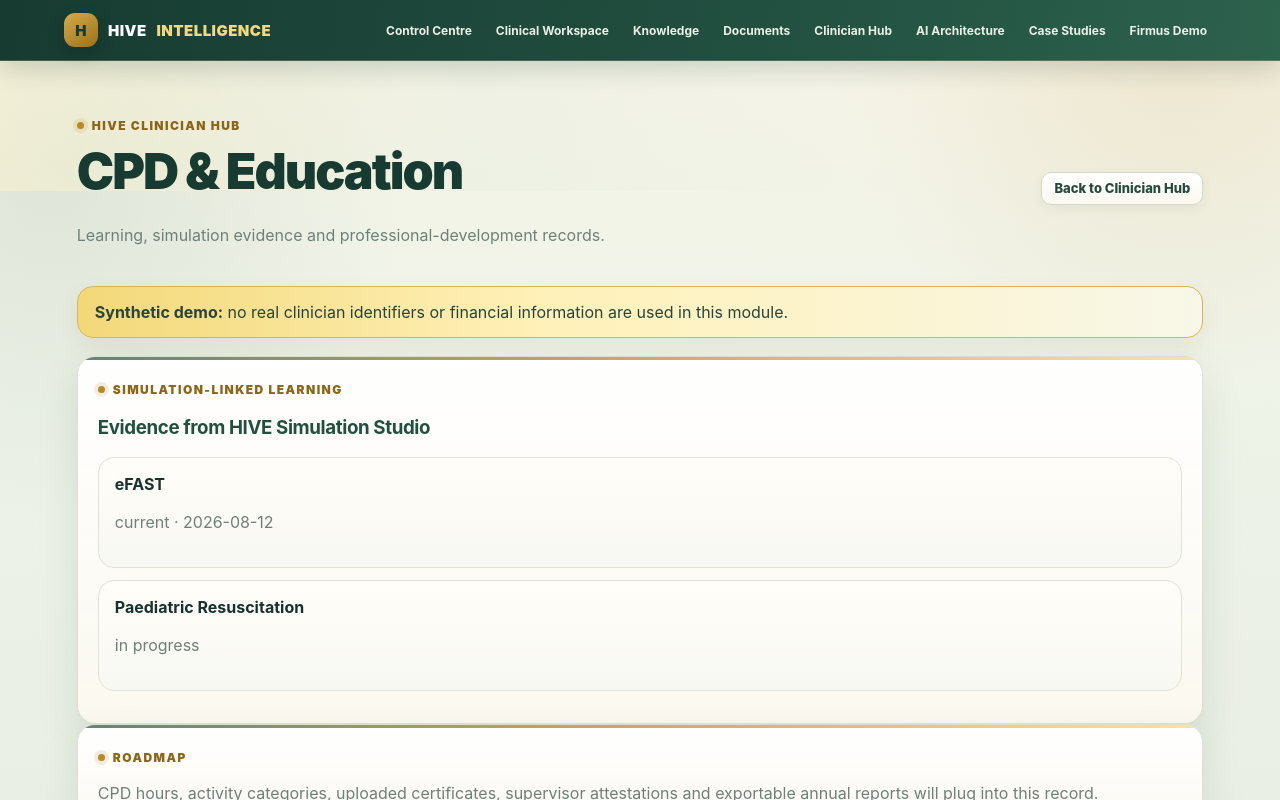
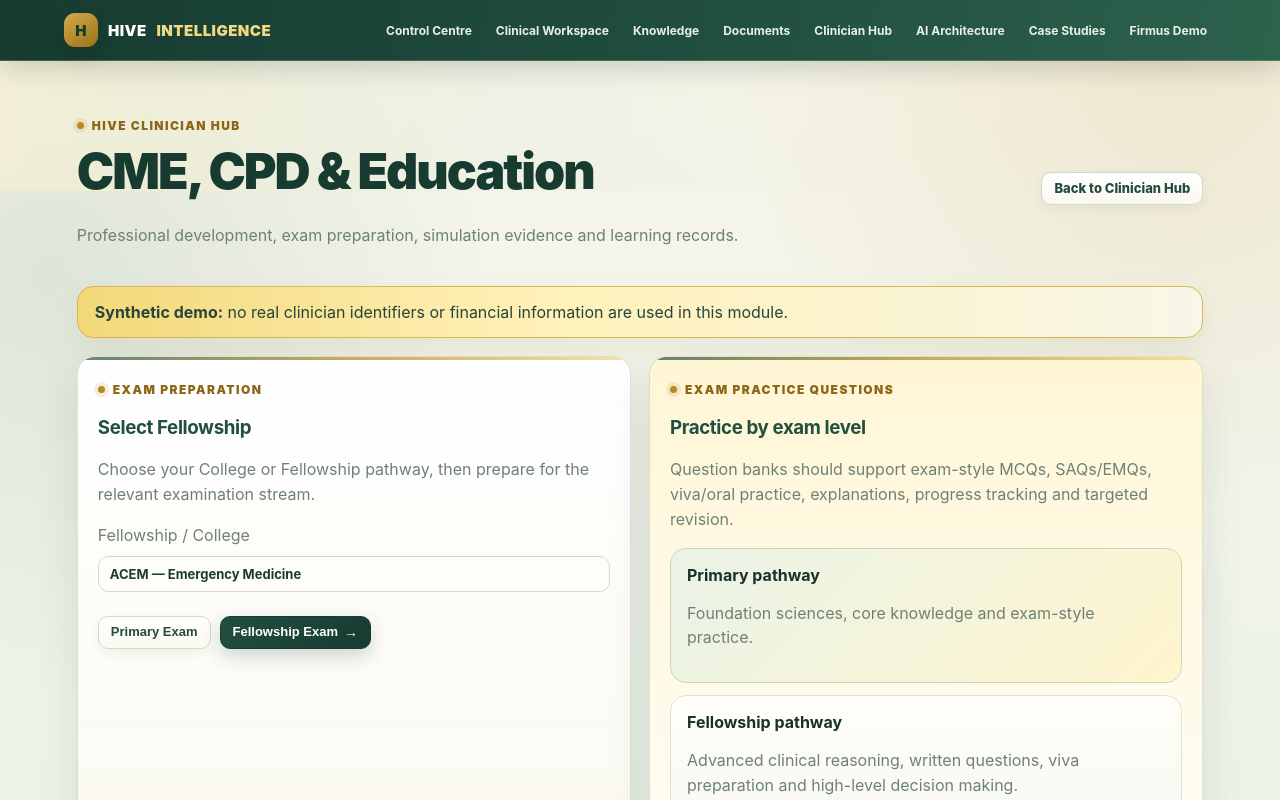
Before and after one commit to MA-730912/hive-intelligence, a Next.js app: page /clinician/cpd in a window 1280 px wide. Shown: the top 800 px of the page. Built offline with nearby package versions, Linux system fonts and the light colour scheme.

Commit message:
Add fellowship exam preparation to CME and CPD

```diff
--- a/components/clinician/ClinicianViews.tsx
+++ b/components/clinician/ClinicianViews.tsx
@@ -53,13 +53,43 @@ export function CompetenciesView(){
 
 export function CpdView(){
   const simulated=p.competencies.filter(c=>c.source==="simulation");
-  return <main className="section"><Header title="CPD & Education" subtitle="Learning, simulation evidence and professional-development records."/>
+  return <main className="section"><Header title="CME, CPD & Education" subtitle="Professional development, exam preparation, simulation evidence and learning records."/>
+    <div className="grid" style={{padding:0,gridTemplateColumns:"repeat(2,minmax(0,1fr))",marginBottom:18}}>
+      <section className="card">
+        <div className="eyebrow">Exam preparation</div>
+        <h3>Select Fellowship</h3>
+        <p className="muted">Choose your College or Fellowship pathway, then prepare for the relevant examination stream.</p>
+        <label className="muted" htmlFor="fellowship-select">Fellowship / College</label>
+        <select id="fellowship-select" className="workspace-select" defaultValue="ACEM" style={{marginTop:8}}>
+          <option value="ACEM">ACEM — Emergency Medicine</option>
+          <option value="RACP">RACP — Physicians</option>
+          <option value="ANZCA">ANZCA — Anaesthesia</option>
+          <option value="RACS">RACS — Surgery</option>
+          <option value="RACGP">RACGP — General Practice</option>
+          <option value="other">Other Fellowship</option>
+        </select>
+        <div className="actions">
+          <button className="btn">Primary Exam</button>
+          <button className="btn primary">Fellowship Exam</button>
+        </div>
+      </section>
+
+      <section className="card">
+        <div className="eyebrow">Exam practice questions</div>
+        <h3>Practice by exam level</h3>
+        <p className="muted">Question banks should support exam-style MCQs, SAQs/EMQs, viva/oral practice, explanations, progress tracking and targeted revision.</p>
+        <div className="message ai"><strong>Primary pathway</strong><p className="muted">Foundation sciences, core knowledge and exam-style practice.</p></div>
+        <div className="message"><strong>Fellowship pathway</strong><p className="muted">Advanced clinical reasoning, written questions, viva preparation and high-level decision making.</p></div>
+        <button className="btn primary">Start practice questions</button>
+      </section>
+    </div>
+
     <div className="card">
       <div className="eyebrow">Simulation-linked learning</div>
       <h3>Evidence from HIVE Simulation Studio</h3>
       {simulated.map(c=><div className="message" key={c.id}><strong>{c.title}</strong><p className="muted">{c.status.replaceAll("_"," ")}{c.lastAssessed?" · "+c.lastAssessed:""}</p></div>)}
     </div>
-    <div className="card"><div className="eyebrow">Roadmap</div><p className="muted">CPD hours, activity categories, uploaded certificates, supervisor attestations and exportable annual reports will plug into this record.</p></div>
+    <div className="card"><div className="eyebrow">Professional learning record</div><p className="muted">CME/CPD hours, activity categories, uploaded certificates, supervisor attestations, exam preparation activity and exportable annual reports will plug into this record.</p></div>
   </main>;
 }
 
```
